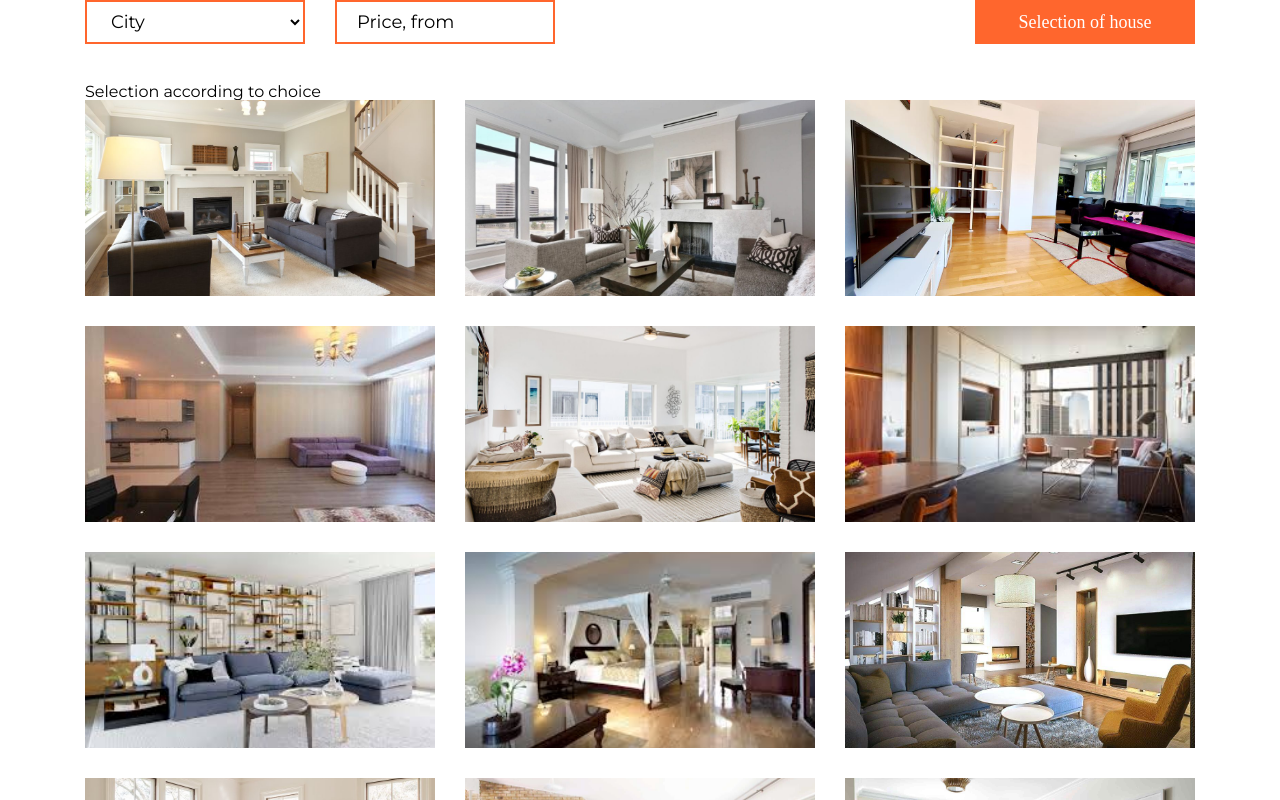
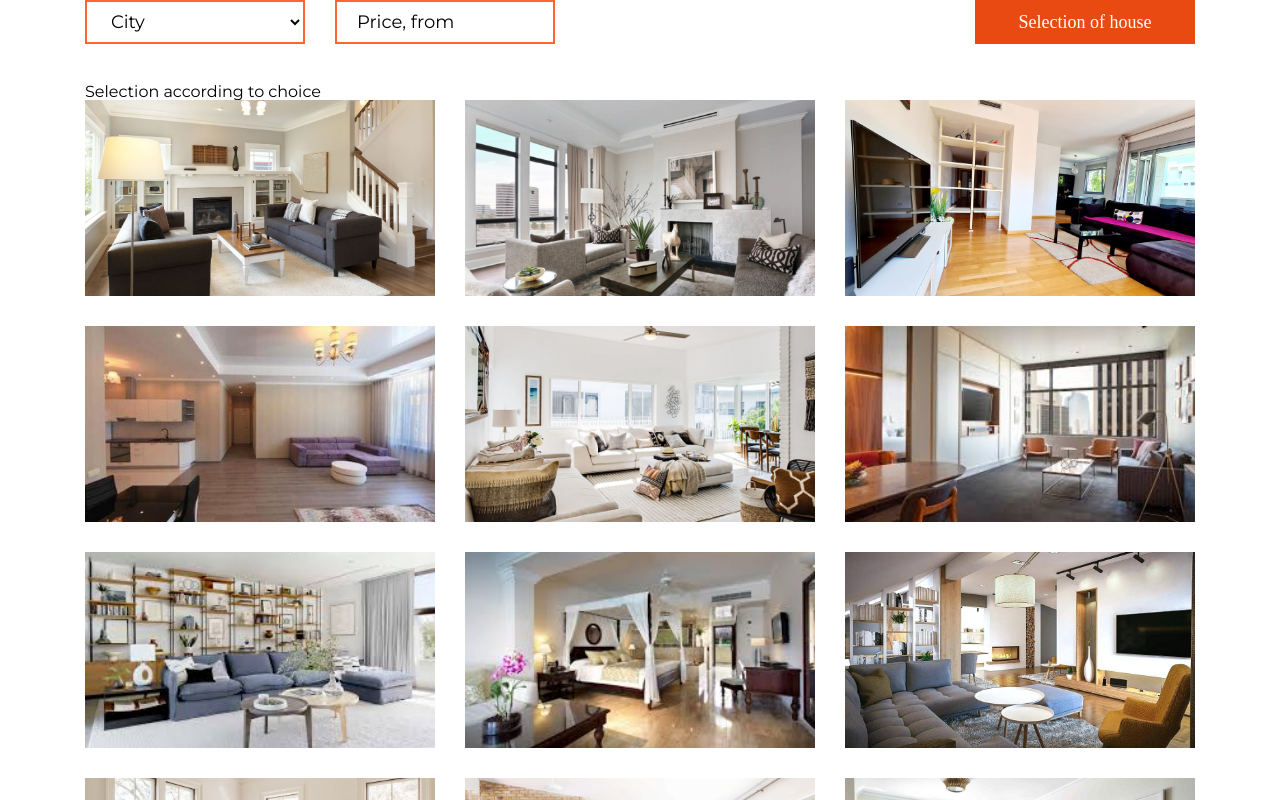
Before and after one commit to IgoryanDeltoro/my-first-vue-project, a Vue app: page / in a window 1280 px wide. In both pictures the pointer is over the button "Selection of house". Shown: the top 800 px of the page. Built offline with nearby package versions, Linux system fonts and the light colour scheme.

Commit message:
ADDED: cursor and hover

```diff
--- a/src/components/Button.vue
+++ b/src/components/Button.vue
@@ -30,12 +30,16 @@ export default {
   font-family: Montserrat Medium;
   font-size: 18px;
   border: none;
+  cursor: pointer;
+
+  &:hover {
+    background: #e84a11;
+  }
 
   &--outline {
     background: #fff;
     color: #ff662d;
-  border: 1px solid #ff662d;
-
+    border: 1px solid #ff662d;
   }
 }
 </style>
```
